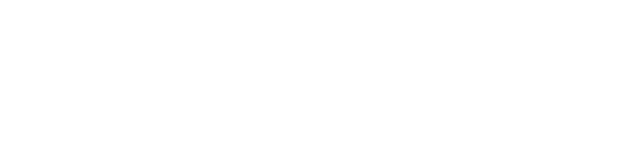
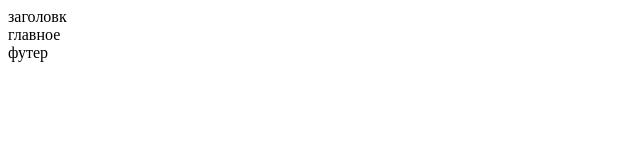
Before and after one commit to cryptobfund/layout-designer-project-lvl1, a website: page src/index.html in a window 1280 px wide. Shown: the whole page, without its empty margins (0-640 px from the left). Drawn offline with Linux system fonts and the light colour scheme.

Commit message:
index.html

```diff
--- a/src/index.html
+++ b/src/index.html
@@ -9,6 +9,14 @@
     <link rel="stylesheet" href="styles/style.css">
 </head>
 <body>
-
+    <header>
+        заголовк
+    </header>
+    <main>
+        главное
+    </main>
+    <footer>
+        футер
+    </footer>
 </body>
 </html>
```
